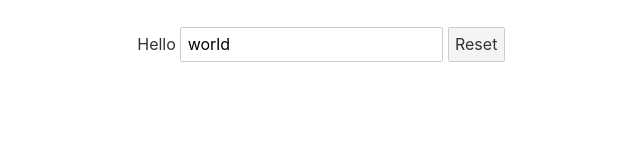
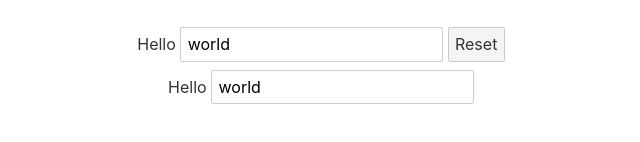
Before and after one commit to joparo/hello-svelte, a Svelte app: page / in a window 1280 px wide. Shown: the part 160-302 px from the top of the page, without its empty margins (319-959 px from the left). Built offline with nearby package versions, Linux system fonts and the light colour scheme.

Commit message:
Twoway bind using bind

```diff
--- a/src/App.svelte
+++ b/src/App.svelte
@@ -12,6 +12,10 @@
 	<h1>Hello {name}!</h1>
 	Hello <input type="text" on:input={handleInput} value={name}>
     <button on:click={handleClick}>Reset</button>
+
+	<div>
+	Hello <input type="text" bind:value={name}>
+	</div>
 </main>
 
 <style>
```
